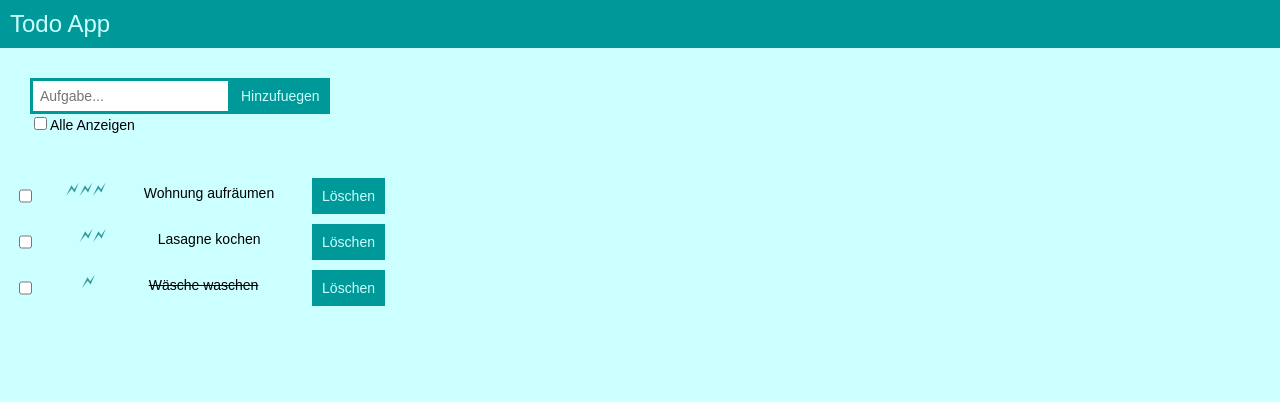
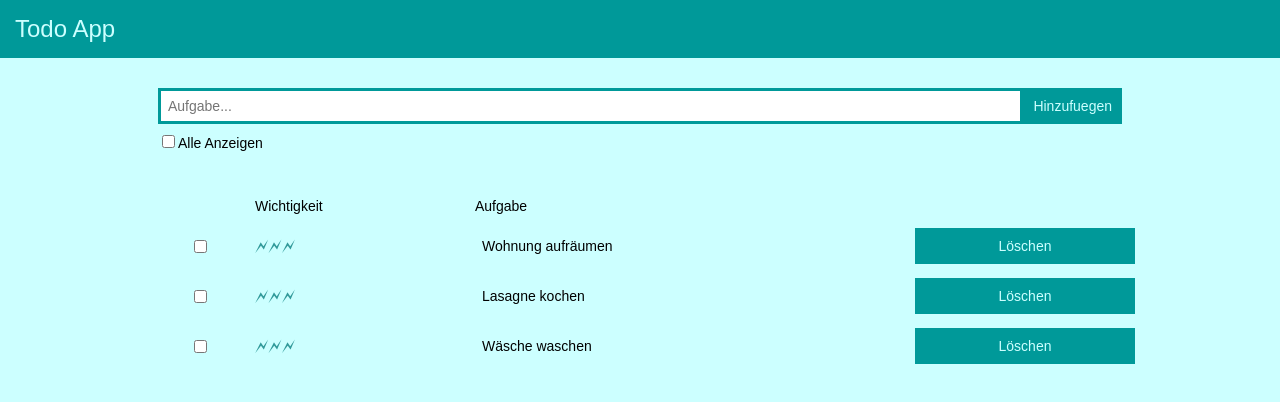
Before and after one commit to pinefoambath/webproject, a React (Create React App) app: page / in a window 1280 px wide. Shown: the top 402 px of the page. Built offline with nearby package versions, Linux system fonts and the light colour scheme.

Commit message:
nach 2ter Woche

```diff
--- a/src/components/pages/App.css
+++ b/src/components/pages/App.css
@@ -4,74 +4,75 @@
     background: #ccffff;
   }
 
-  .pageHead{
+  .page-head{
     background: #009999;
     color: #ccffff;
     font-family: sans-serif;
     font-size: 24px;
-    padding: 10px;
+    padding: 15px;
   }
-  .pageBody{
+  .page-body{
     color: black;
   }
 
-  .filterBar{
-    width: 40%;
+  .filter-bar{
     padding: 30px;
     display: flex;
     flex-direction: column;
-    justify-content: center;
+    margin: auto;
+    width: 80%;
   }
 
-  .inputLine{
+  .input-line{
     display: flex;
+    justify-content: space-between;
+    margin-bottom: 8px;
 
   }
-  .inputField{
+  .input-field{
+    width: 100%;
     padding: 0.5em;
     border: 3px solid #009999;
     background-color: #ffffff;
   }
 
-  .inputButton{
+  .input-button{
     padding: 0.5em;
     background: #009999;
     color: #ccffff;
     border: 3px solid #009999;
   }
 
-  .itemsList{
-    width: 400px;
+  .items-list{
     display: flex;
     flex-direction: column;
-    justify-content: center;
+    margin: auto;
+    width: 80%;
     padding: 10px;
   }
 
-  .singleItem{
-    display: flex;
-    justify-content: space-between;
-    padding: 5px;
-  }
-
-  .itemCheckbox{
-  }
-
-  .itemRating{
-    color: #309999;
-    font-size: 20px;
-  }
-
-  .itemDescription{
+  .single-item{
+    display: grid;
+    grid-template-columns: 5fr 10fr 20fr 10fr;
     padding: 0.5em;
   }
 
-  .itemDescriptionDone{
-    padding: 0.5em;
-    text-decoration-line: line-through;
+  .item-checkbox{
+    align-self: center;
   }
 
-  .itemButton{
+  .item-rating{
+    color: #309999;
+    font-size: 20px;
+    align-self: center;
+  }
+
+  .item-description{
+    padding: 0.5em;
+    align-self: center;
+  }
+
+  .item-button{
     padding: 0.5em;
     background: #009999;
     color: #ccffff;
--- a/src/components/pages/App.tsx
+++ b/src/components/pages/App.tsx
@@ -3,38 +3,45 @@ import './App.css'
 export const App = () => {
   return (
   <div>
-    <div className = "pageHead">
+    <div className = "page-head">
     Todo App
     </div>
-    <div className = "pageBody">
-    <div className = "filterBar">
-        <div className = "inputLine">
-            <input className= "inputField" type="text" placeholder="Aufgabe..."></input>
-            <button className= "inputButton">Hinzufuegen</button>
+    <div className = "page-body">
+    <div className = "filter-bar">
+        <div className = "input-line">
+            <input className= "input-field" type="text" placeholder="Aufgabe..."></input>
+            <button className= "input-button">Hinzufuegen</button>
         </div>
         <div>
-          <input className="filterCheckbox" type="checkbox"></input>
+          <input type="checkbox"></input>
           Alle Anzeigen
         </div>
       </div>
-      <div className = "itemsList">
-        <div className = "singleItem">
-          <input className = "itemCheckbox" type="checkbox"></input>
-          <div className = "itemRating">🗲🗲🗲</div>
-          <div className = "itemDescription">Wohnung aufräumen</div>
-          <button className= "itemButton">Löschen</button>
+      <div className = "items-list">
+        <div className = "single-item">
+        <div></div>
+          <div>Wichtigkeit
+          </div>
+          <div>Aufgabe
+          </div>
         </div>
-        <div className = "singleItem">
-          <input className = "itemCheckbox" type="checkbox"></input>
-          <div className = "itemRating">🗲🗲</div>
-          <div className = "itemDescription">Lasagne kochen</div>
-          <button className= "itemButton">Löschen</button>
+        <div className = "single-item">
+          <input className = "item-checkbox" type="checkbox"></input>
+          <div className = "item-rating">🗲🗲🗲</div>
+          <div className = "item-description">Wohnung aufräumen</div>
+          <button className= "item-button">Löschen</button>
         </div>
-        <div className = "singleItem">
-          <input className = "itemCheckbox" type="checkbox"></input>
-          <div className = "itemRating">🗲</div>
-          <div className = "itemDescriptionDone">Wäsche waschen</div>
-          <button className= "itemButton">Löschen</button>
+        <div className = "single-item">
+          <input className = "item-checkbox" type="checkbox"></input>
+          <div className = "item-rating">🗲🗲🗲</div>
+          <div className = "item-description">Lasagne kochen</div>
+          <button className= "item-button">Löschen</button>
+        </div>
+        <div className = "single-item">
+          <input className = "item-checkbox" type="checkbox"></input>
+          <div className = "item-rating">🗲🗲🗲</div>
+          <div className = "item-description">Wäsche waschen</div>
+          <button className= "item-button">Löschen</button>
         </div>
       </div>
     </div>
```
